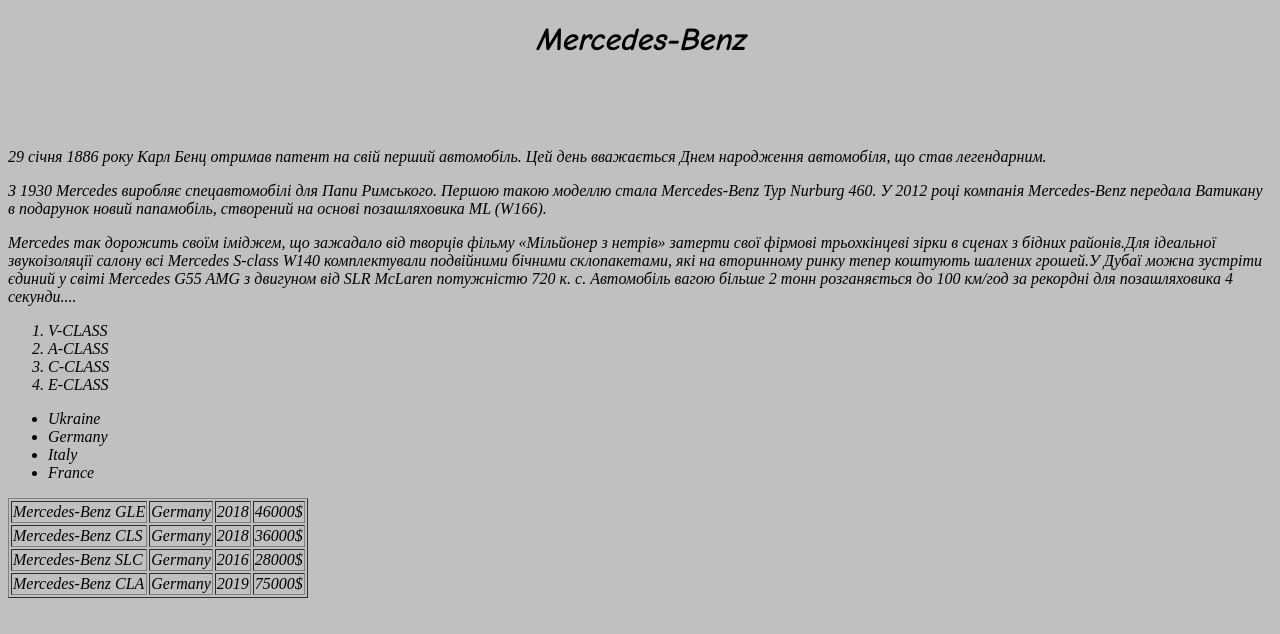
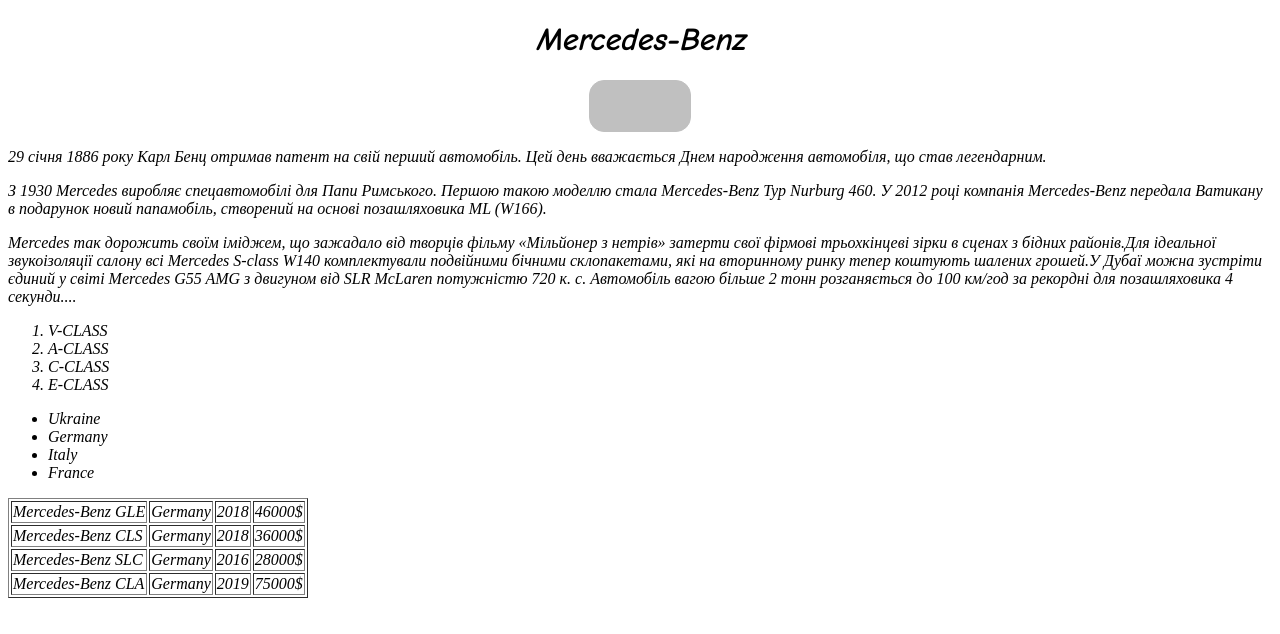
Before and after one commit to Bohdan35690/Home-Work, a plain HTML site: page index.html in a window 1280 px wide. Drawn offline with Linux system fonts and the light colour scheme.

Commit message:
Update index.html

```diff
--- a/index.html
+++ b/index.html
@@ -5,7 +5,7 @@
     <title>Home Work</title>
     <style>
         body{
-             background-color: silver;
+             background-img:Car.jpg;
         }
         h1{
             font-family: "Comic Sans MS";
```
